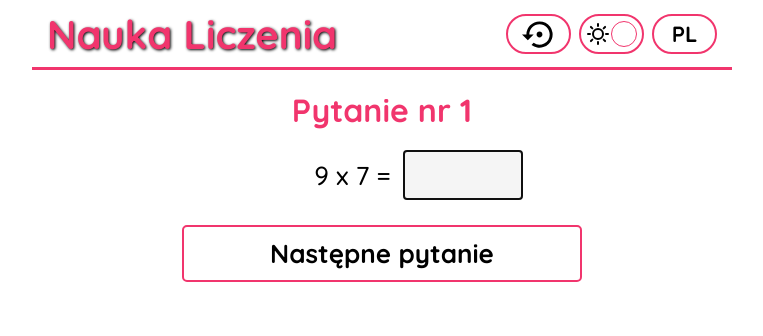
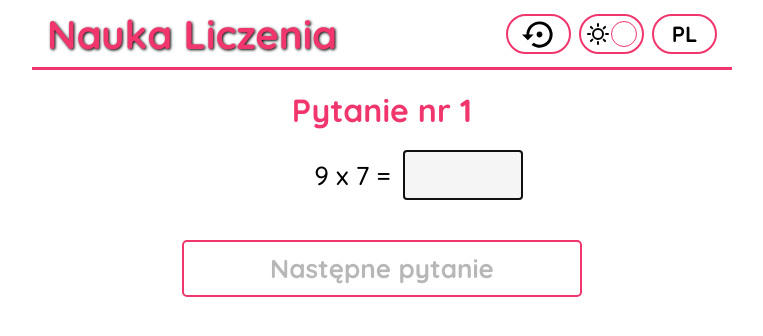
Before and after one commit to RafalSalapata/tabliczka, a React (Create React App) app: page / in a window 1280 px wide. Both pictures are taken after a click on the button "Start". Shown: the top 336 px of the page, without its empty margins (258-1021 px from the left). Built offline with nearby package versions, Linux system fonts and the light colour scheme.

Commit message:
improved test - empty answer isn't accepted anymore

```diff
--- a/src/Components/Test.js
+++ b/src/Components/Test.js
@@ -100,10 +100,16 @@ const Test = () => {
         }
     }
 
+    const handleEnterPress = (e) => {
+        if (e.code === 'Enter' && answer !== '') {
+            nextQuestion(e)
+        }
+    }
+
     return (
         <div className='test'>
             <h1 className='section-title'>{ localization.testQuestNo + currentQuestion }</h1>
-            <form onSubmit={nextQuestion}>
+            <div className="inputs">
                 <div className='input'>
                     <label> {firstFactor + operationSign + secondFactor} = </label>
                     <input
@@ -112,10 +118,13 @@ const Test = () => {
                         value={answer}
                         autoFocus
                         onChange={(e) => answerChange(e)}
+                        onKeyPress={handleEnterPress}
                     />
                 </div>
-                <button type='submit'>{ localization.testNext }</button>
-            </form>
+            </div>
+            <button disabled={answer === '' ? true : false } onClick={nextQuestion}>
+                { localization.testNext }
+            </button>
             {state.answersList.length > 0 && <AnswerList />}
         </div>
     );
```
